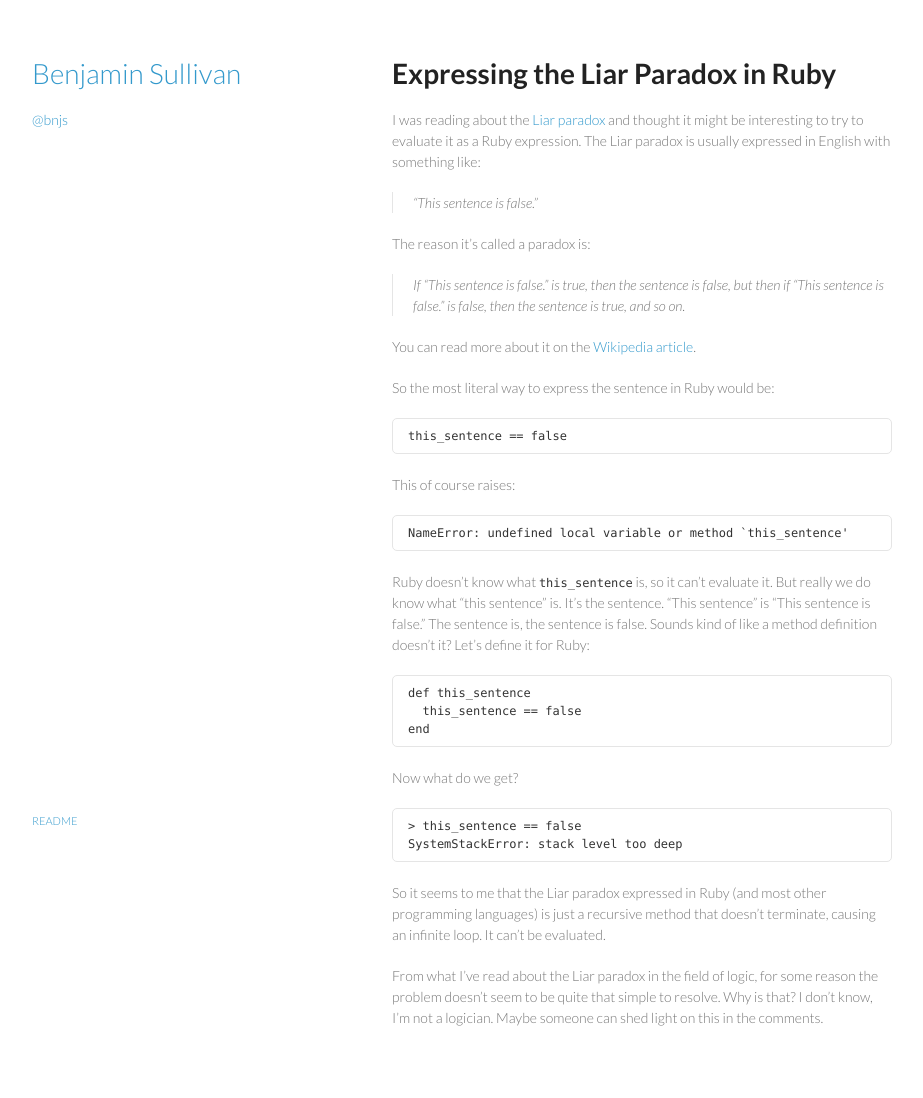
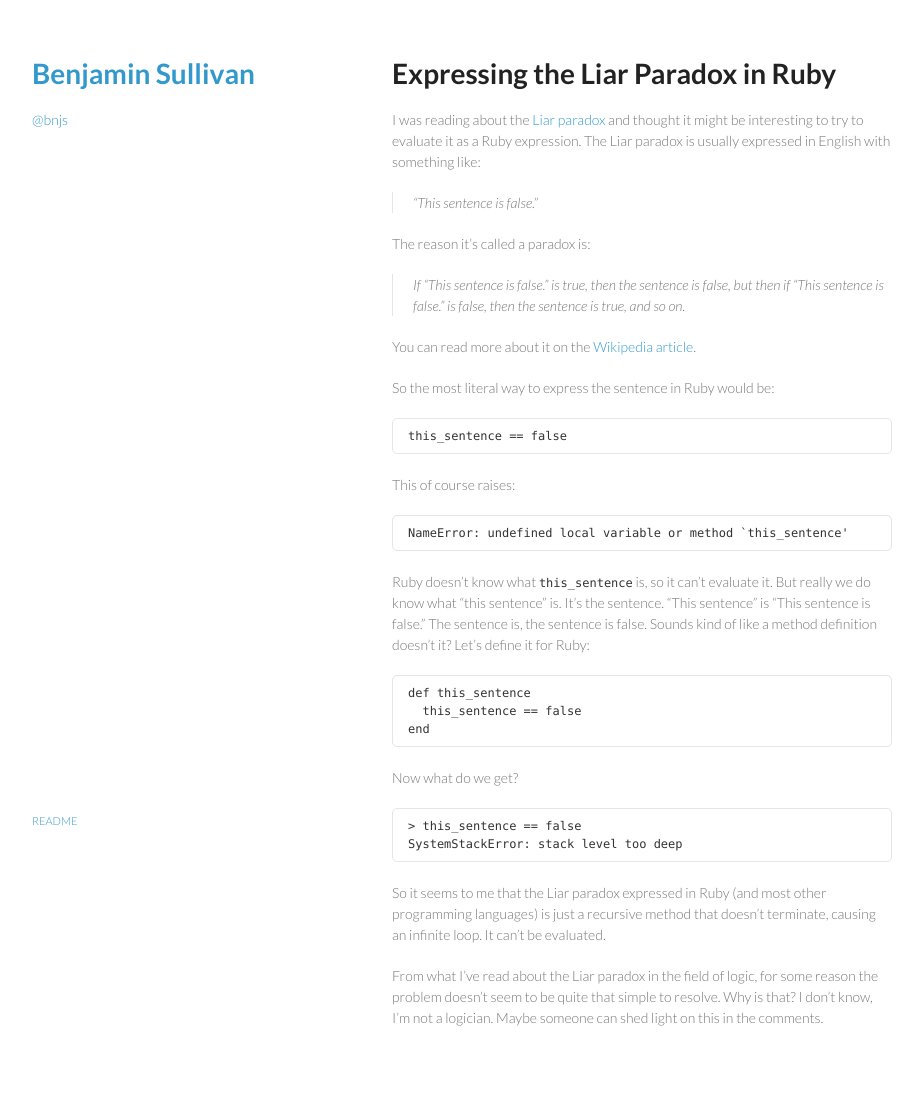
Before and after one commit to bnjs/bnjs.github.io, a Jekyll site: the page built from expressing-the-liar-paradox-in-ruby/index.md, in a window 1280 px wide. Shown: the whole page, without its empty margins (178-1101 px from the left). Built offline with Jekyll 4.4.1, drawn with Linux system fonts in a browser that asks for light colours.

Commit message:
Make the site title bold

```diff
--- a/_layouts/default.html
+++ b/_layouts/default.html
@@ -30,7 +30,7 @@
   <body>
     <div class="wrapper">
       <header>
-        <h1><a href="/">Benjamin Sullivan</a></h1>
+        <h1><a href="/" style="font-weight:bold;">Benjamin Sullivan</a></h1>
         <p><a href="https://twitter.com/bnjs">@bnjs</a></p>
       </header>
       <section>
```
